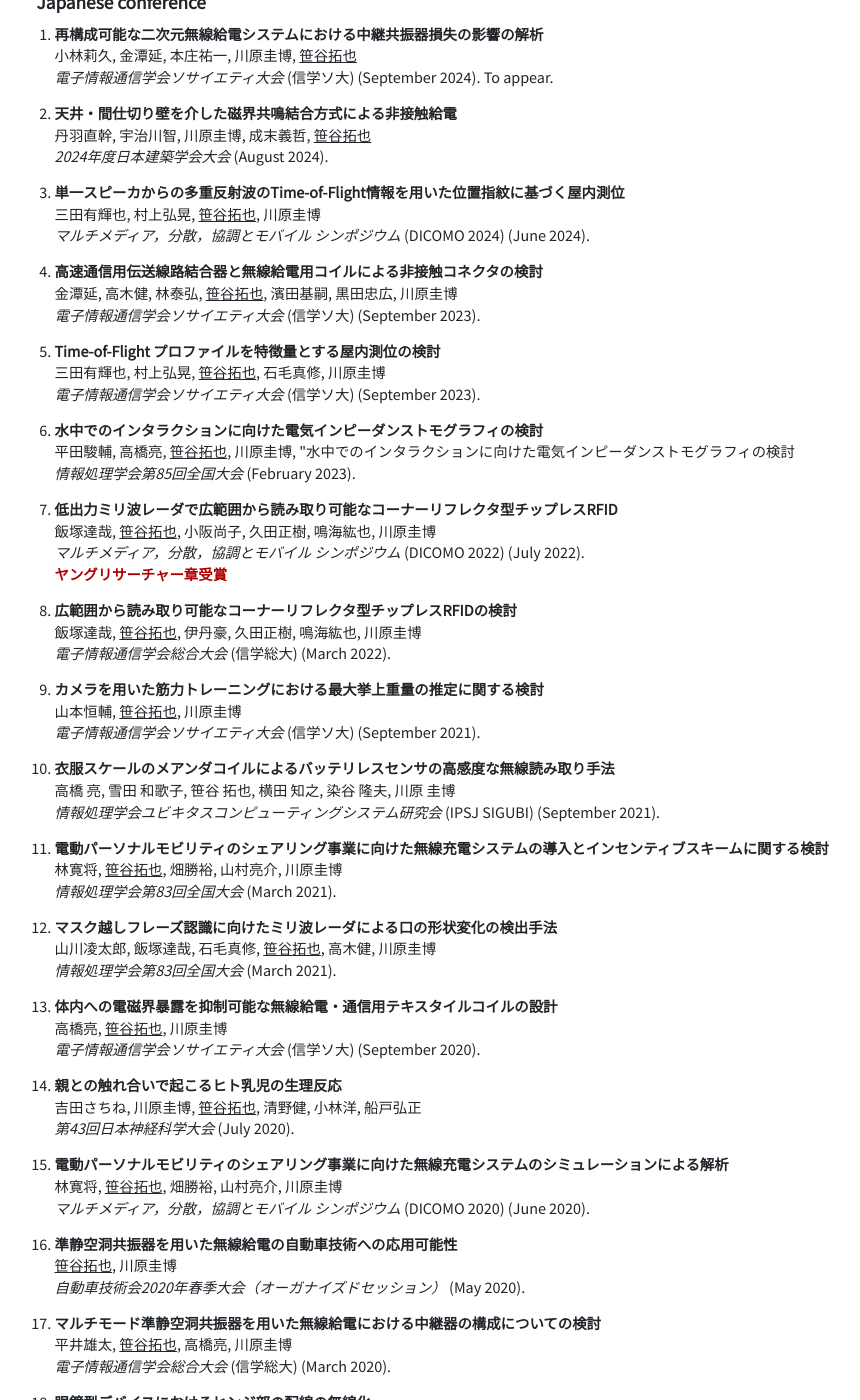
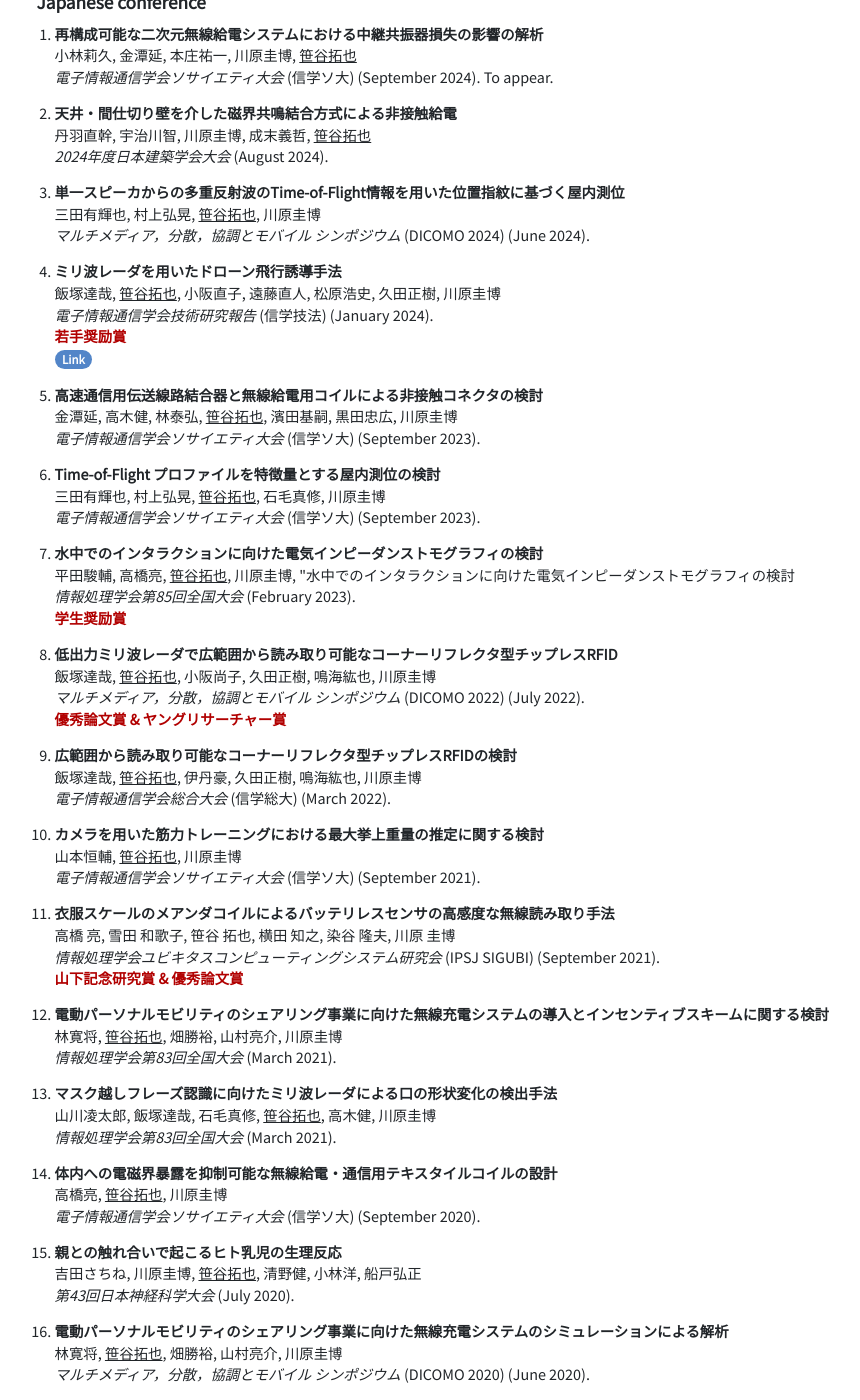
Before and after one commit to t-sasatani/t-sasatani.github.io, a Jekyll site: the page built from _pages/publications.md, in a window 1280 px wide and 1400 px high, scrolled down 5608 px. Shown: the whole window, without its empty margins (143-1003 px from the left). Built offline with Jekyll 4.4.1, drawn with Linux system fonts in a browser that asks for light colours.

Commit message:
Update publications data

```diff
--- a/_data/publication.yml
+++ b/_data/publication.yml
@@ -1816,7 +1816,7 @@
   video:
   press_release_en:
   press_release_jp:
-  note:
+  note: 山下記念研究賞 & 優秀論文賞
 - title: カメラを用いた筋力トレーニングにおける最大挙上重量の推定に関する検討
   publication: 電子情報通信学会ソサイエティ大会
   publication_abbr: 信学ソ大
@@ -2132,7 +2132,7 @@
   video:
   press_release_en:
   press_release_jp:
-  note: ヤングリサーチャー章受賞
+  note: 優秀論文賞 & ヤングリサーチャー賞
 - title: A Halbach-Array-Based Resonator for Suppressing Leakage Magnetic Field in
     Wireless Power Transfer Systems
   publication: Asian Wireless Power Transfer Workshop 2022
@@ -2240,7 +2240,7 @@
   video:
   press_release_en:
   press_release_jp:
-  note:
+  note: 学生奨励賞
 - title: 'ACT-X: 学びと加速の三年半'
   publication: 日本バーチャルリアリティ学会誌
   publication_abbr:
@@ -2752,3 +2752,29 @@
   press_release_en:
   press_release_jp:
   note:
+- title: ミリ波レーダを用いたドローン飛行誘導手法
+  publication: 電子情報通信学会技術研究報告
+  publication_abbr: 信学技法
+  type: conference-jp
+  thumbnail:
+  priority:
+  author: 飯塚達哉，笹谷拓也，小阪直子，遠藤直人，松原浩史，久田正樹，川原圭博
+  _time: '2024-1-18'
+  year: '2024'
+  month: '1'
+  month_str: January
+  volume:
+  Issue:
+  number:
+  article:
+  pages: 16 - 21
+  session: SANE2023-92
+  city:
+  to_appear:
+  doi:
+  open_access:
+  link: https://www.ieice.org/publications/ken/summary.php?contribution_id=128949&society_cd=CS&ken_id=AN&year=2024&presen_date=2024-01-18&schedule_id=7956&lang=jp&expandable=1
+  video:
+  press_release_en:
+  press_release_jp:
+  note: 若手奨励賞
```
